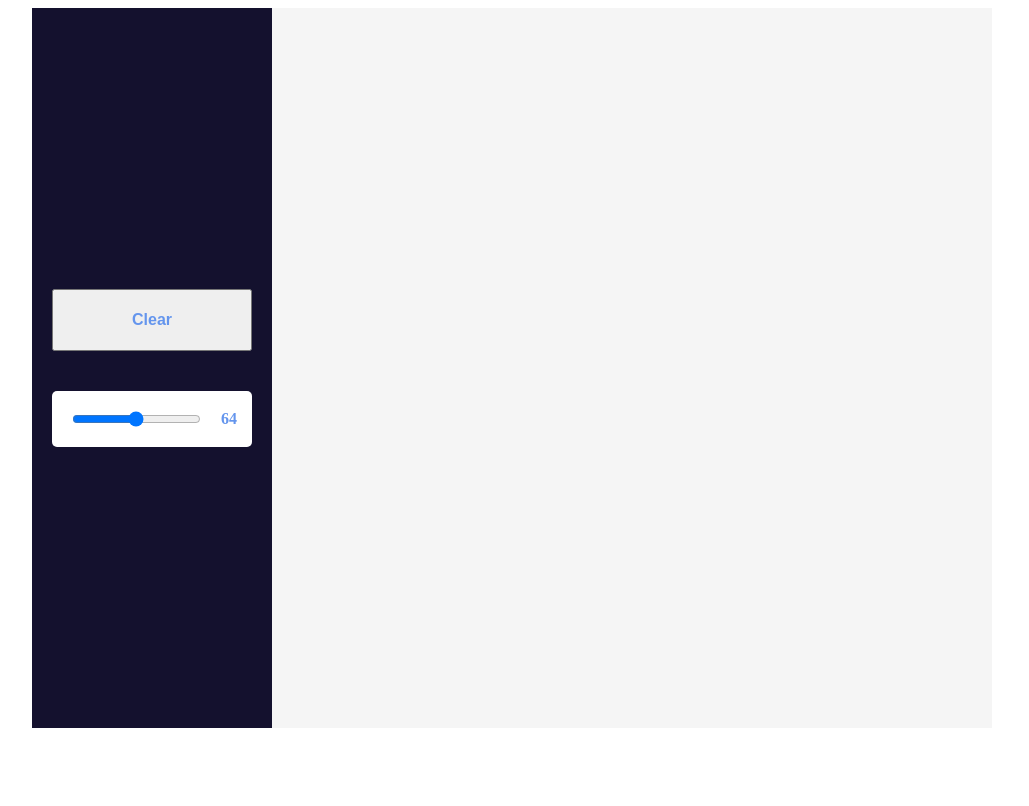
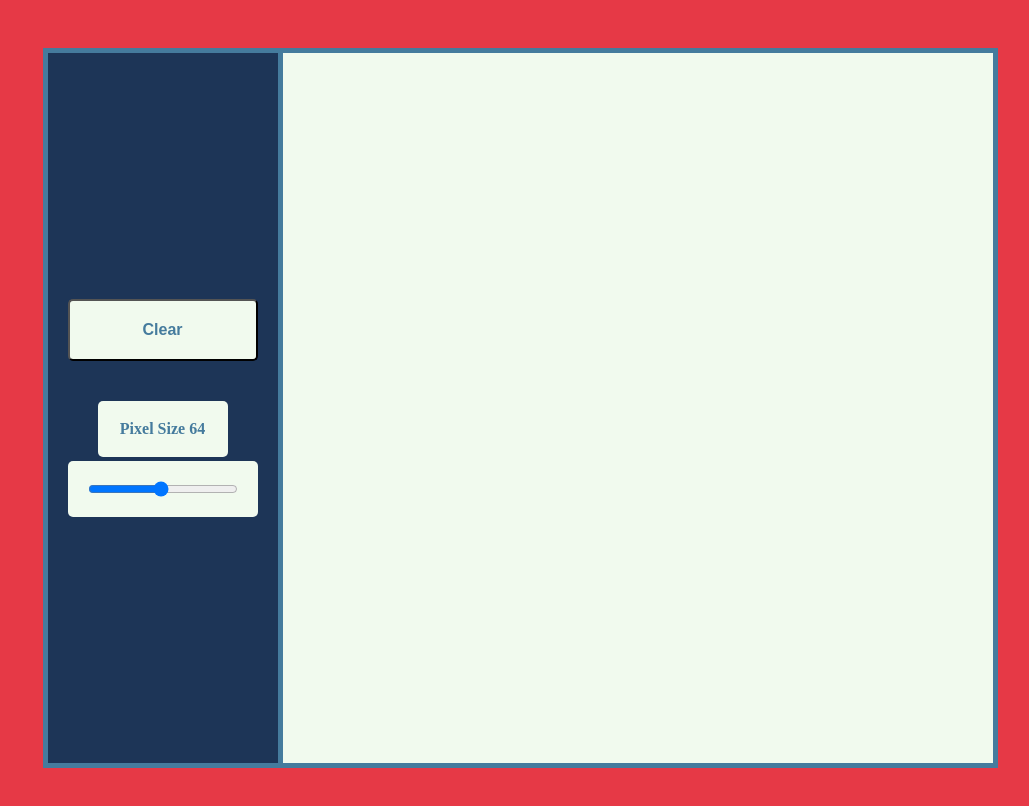
Before and after one commit to suxlike/etch-a-sketch, a plain HTML site: page index.html in a window 1280 px wide. Shown: the whole page, without its empty margins (128-1157 px from the left). Drawn offline with Linux system fonts and the light colour scheme.

Commit message:
add style

```diff
--- a/index.html
+++ b/index.html
@@ -8,9 +8,13 @@
     <title>Sketch</title>
   </head>
   <body>
+    <div class="header"></div>
     <div class="main-desk">
       <div class="side-board">
         <button class="clear"><span>Clear</span></button>
+        <div class="value-box">
+            <span class="range-value">Pixel Size 64</span>
+        </div>
         <div class="slider">
             <input
               type="range"
@@ -19,11 +23,13 @@
               max="128"
               value="64"
             />
-          <span class="range-value">64</span>
           </div>
+    </div>
+
       </div>
       <div class="main-board"></div>
     </div>
+
     <script src="index.js"></script>
   </body>
 </html>
--- a/index.js
+++ b/index.js
@@ -2,20 +2,21 @@ function painting() {
   this.style.backgroundColor = "black";
 }
 function clear() {
-  for (i = 0; i < boardSize * boardSize; i++) {
-    cellsArray[i].style.backgroundColor = "whitesmoke";
+  while (mainBoard.firstChild) {
+    mainBoard.removeChild(mainBoard.firstChild);
   }
+  makeBoard();
 }
+
 function setSize(e) {
   let value = e.target.value;
-  console.log(value);
-  document.querySelector(".range-value").textContent = `${value}`;
+
+  document.querySelector(".range-value").textContent = `Pixel Size ${value}`;
   while (mainBoard.firstChild) {
     mainBoard.removeChild(mainBoard.firstChild);
-    console.log(mainBoard.firstChild);
   }
   boardSize = value;
-  console.log(boardSize);
+
   mainBoard.style.gridTemplateRows = `repeat(${boardSize}, 1fr)`;
   mainBoard.style.gridTemplateColumns = `repeat(${boardSize}, 1fr)`;
   makeBoard();
@@ -25,7 +26,7 @@ let boardSize = 32;
 let clearbtn = document.querySelector(".clear");
 clearbtn.addEventListener("click", clear);
 let mainBoard = document.querySelector(".main-board");
-//
+
 function makeBoard() {
   mainBoard.style.gridTemplateRows = `repeat(${boardSize}, 1fr)`;
   mainBoard.style.gridTemplateColumns = `repeat(${boardSize}, 1fr)`;
@@ -45,23 +46,5 @@ function makeBoard() {
   rangeInput.addEventListener("change", setSize);
 }
 makeBoard();
-let cells = document.querySelectorAll(".main-board div");
-let cellsArray = [...cells];
-
-// mainBoard.style.gridTemplateRows = `repeat(${boardSize}, 1fr)`;
-// mainBoard.style.gridTemplateColumns = `repeat(${boardSize}, 1fr)`;
-
-// for (i = 0; i < boardSize * boardSize; i++) {
-//   mainBoard.appendChild(document.createElement("div"));
-// }
-
-// for (i = 0; i < boardSize * boardSize; i++) {
-//   cellsArray[i].classList.add("cell");
-//   cellsArray[i].classList.add(`cell[${i}]`);
-// }
-// for (i = 0; i < boardSize * boardSize; i++) {
-//   cellsArray[i].addEventListener("mouseover", painting);
-// }
 let rangeInput = document.querySelector(".range-input");
 rangeInput.addEventListener("change", setSize);
-makeBoard();
--- a/style.css
+++ b/style.css
@@ -1,44 +1,67 @@
-.body {
-  background-color: turquoise;
+body {
+  align-items: center;
+  justify-content: center;
+  display: flex;
+  width: 100%;
+  min-height: 100vh;
+  background-color: #e63946;
 }
+/* .header {
+  height: 180px;
+  width: 960px;
+  background-color: #1d3557;
+  margin: auto;
+} */
 .main-desk {
   display: flex;
   align-items: center;
   justify-content: center;
 }
 .side-board {
+  border: 5px solid #457b9d;
+  border-right-width: 0px;
   display: flex;
   flex-direction: column;
   justify-content: center;
-  background-color: rgb(20, 17, 46);
-  height: 720px;
-  width: 240px;
+  background-color: #1d3557;
+  height: 710px;
+  width: 230px;
 }
 .main-board {
-  background-color: darkolivegreen;
+  border: 5px solid #457b9d;
   display: grid;
-  height: 720px;
-  width: 720px;
+  height: 710px;
+  width: 710px;
 }
 .cell {
-  background-color: whitesmoke;
+  background-color: #f1faee;
 }
 .clear {
   margin: 20px;
+  background-color: #f1faee;
+  border-radius: 5px;
 }
-.range-input {
-  margin: 20px;
-}
+
 .slider {
-  margin: 20px;
+  margin: 2px 20px 20px 20px;
   display: flex;
   border-radius: 5px;
-  background-color: white;
+  background-color: #f1faee;
 }
 span {
-  color: cornflowerblue;
+  color: #457b9d;
   font-size: 16px;
   line-height: 56px;
   font-weight: 600;
   text-align: center;
 }
+.range-input {
+  width: 180px;
+  margin: 20px 20px 20px 20px;
+}
+.value-box {
+  text-align: center;
+  background-color: #f1faee;
+  border-radius: 5px;
+  margin: 20px 50px 2px 50px;
+}
```
Lines whose indentation alone changed are shown as unchanged.
